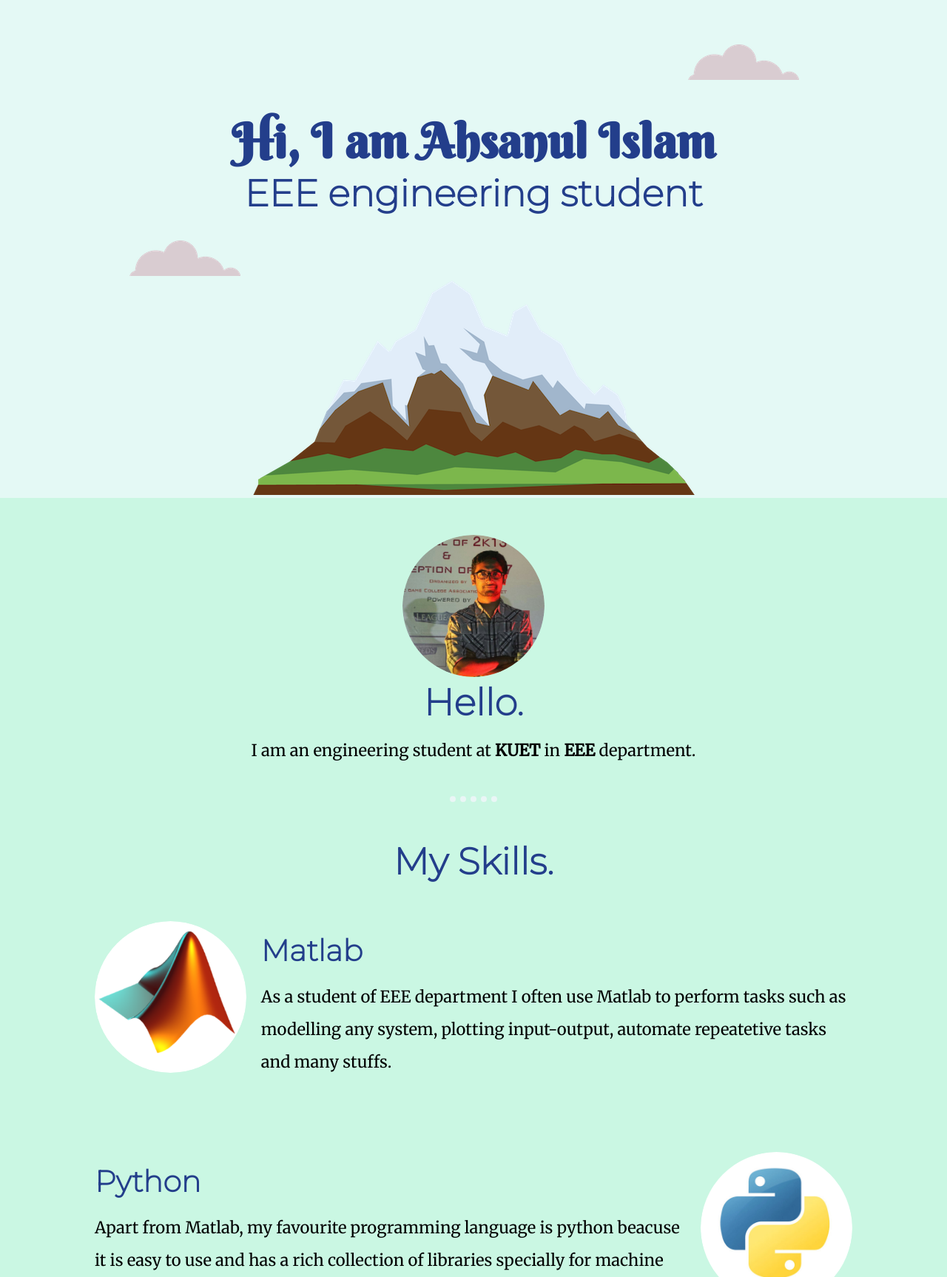
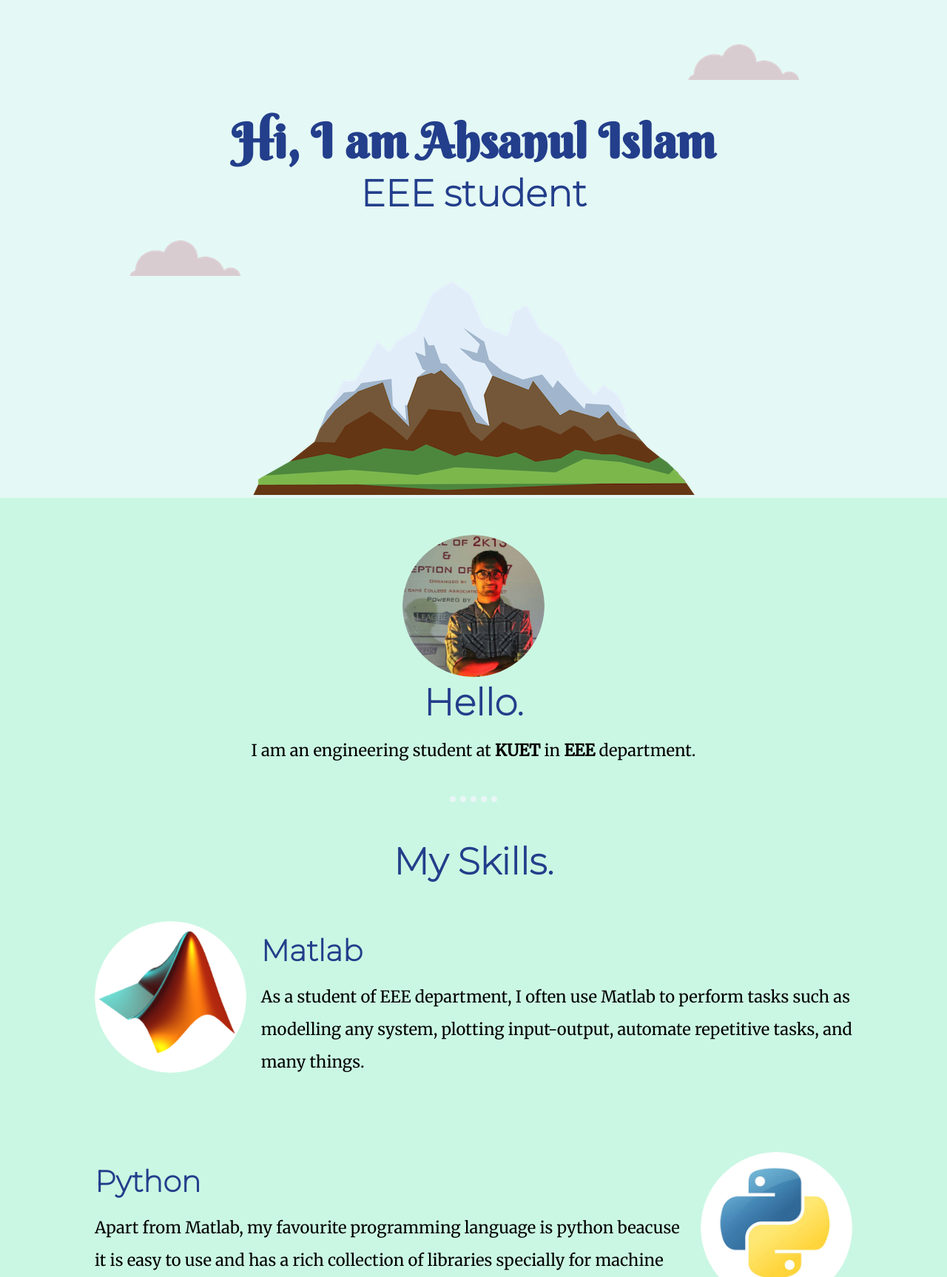
Before and after one commit to ahsanul-islam/noob_cv_web, a plain HTML site: page index.html in a window 1280 px wide. Shown: the top 1726 px of the page at 74% size. Drawn offline with Linux system fonts and the light colour scheme.

Commit message:
Update index.html

```diff
--- a/index.html
+++ b/index.html
@@ -14,7 +14,7 @@
 	<div class='top_container'>
 		<img class='top-cloud' src='images/cloud.png' alt='Clouds-image-1'>
 		<h1> Hi, I am Ahsanul Islam</h1>
-		<h2>EEE engineering student</h2>
+		<h2>EEE student</h2>
 		<img class='bottom-cloud' src='images/cloud.png' alt='Clouds-image-2'>
 		<img class='mountain' src='images/mountain.png' alt='Mountain-image'>
 	</div>
@@ -30,7 +30,7 @@
 			<div class="skill-row">
 				<img class="Matlab" src="images/matlab logo.png" alt="matlab logo">
 				<h3>Matlab</h3>
-				<p>As a student of EEE department I often use Matlab to perform tasks such as modelling any system, plotting input-output, automate repeatetive tasks and many stuffs.</p>
+				<p>As a student of EEE department, I often use Matlab to perform tasks such as modelling any system, plotting input-output, automate repetitive tasks, and many things.</p>
 			</div>
 			<div class="skill-row">
 				<img class="Python" src="images/python.png" alt="python logo">
```
